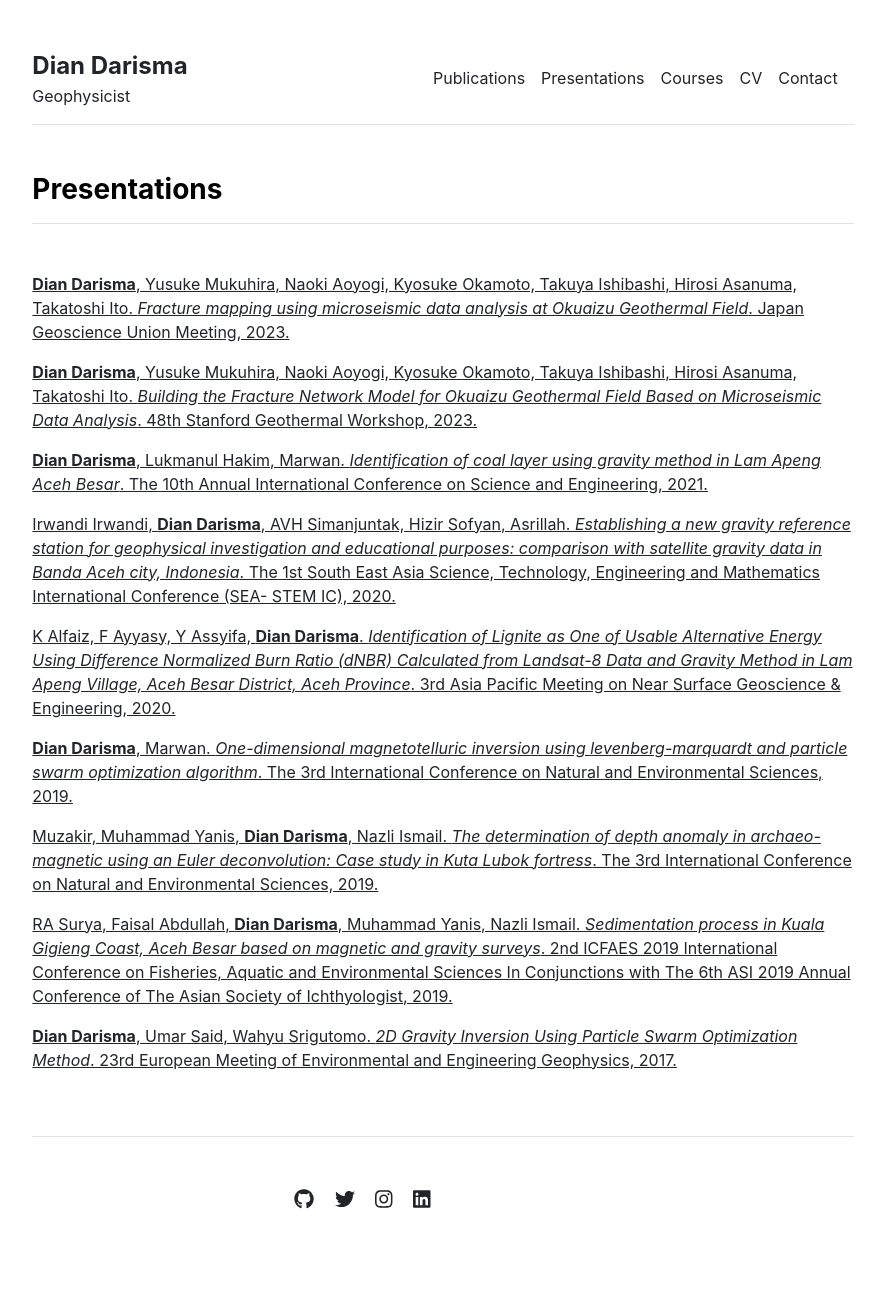
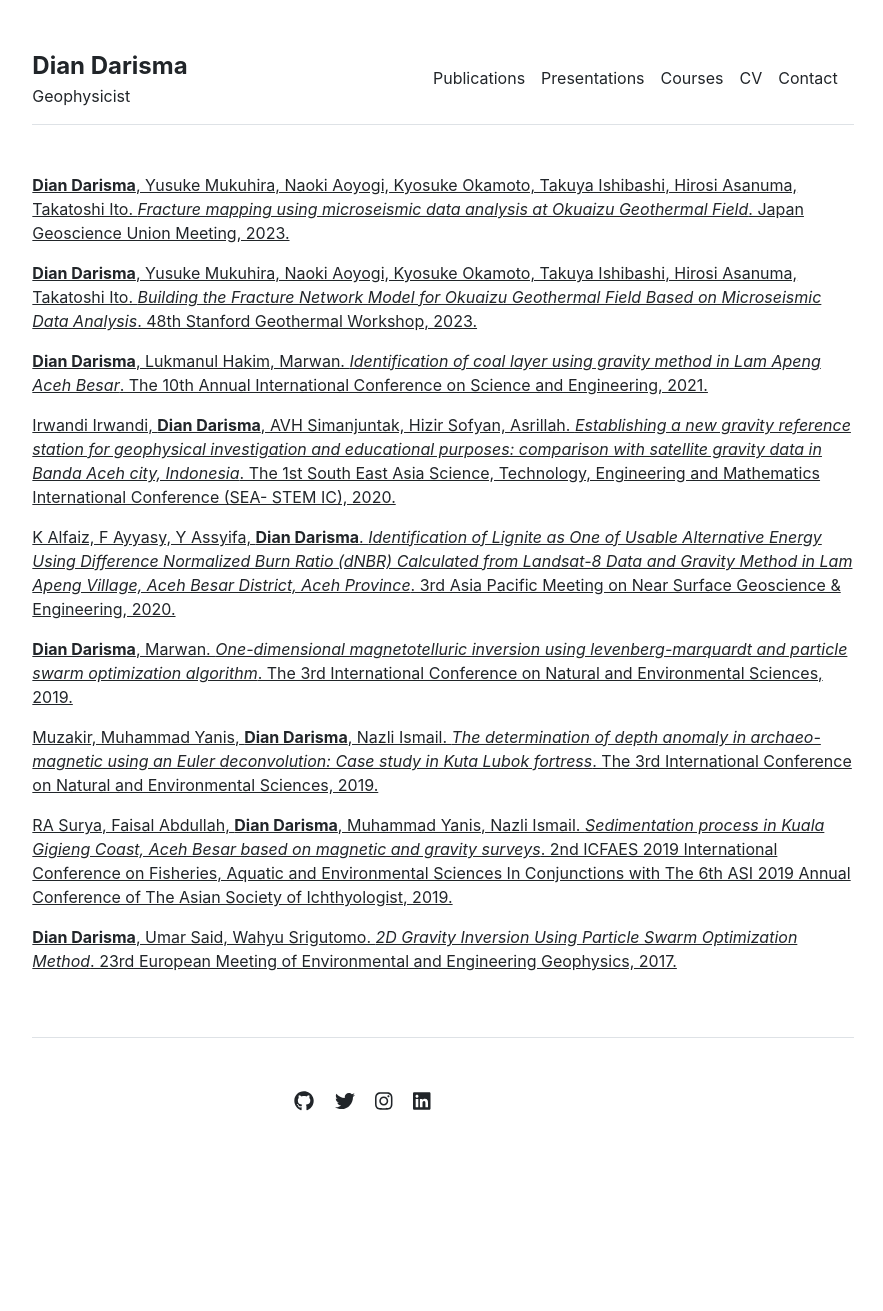
Before and after one commit to diandarisma/diandarisma.github.io, a Jekyll site: the page built from presentations.md, in a window 1280 px wide. Shown: the whole page, without its empty margins (197-1080 px from the left). Built offline with Jekyll 4.4.1, drawn with Linux system fonts in a browser that asks for light colours; after the commit the page ends 1212 px from its top, so only the background shows below that.

Commit message:
Update presentations.html

```diff
--- a/_includes/presentations.html
+++ b/_includes/presentations.html
@@ -1,6 +1,5 @@
 <div class="row g-5 mb-5">
   <div>
-    <h3 class="fw-bold border-bottom pb-3 mb-5">Presentations</h3>
     {% if page.title == "Home" %}
       {% for item in site.data.presentations.featured %}
         <p><a href="{{ item.url }}">{{ item.name }}</a></p>
```
